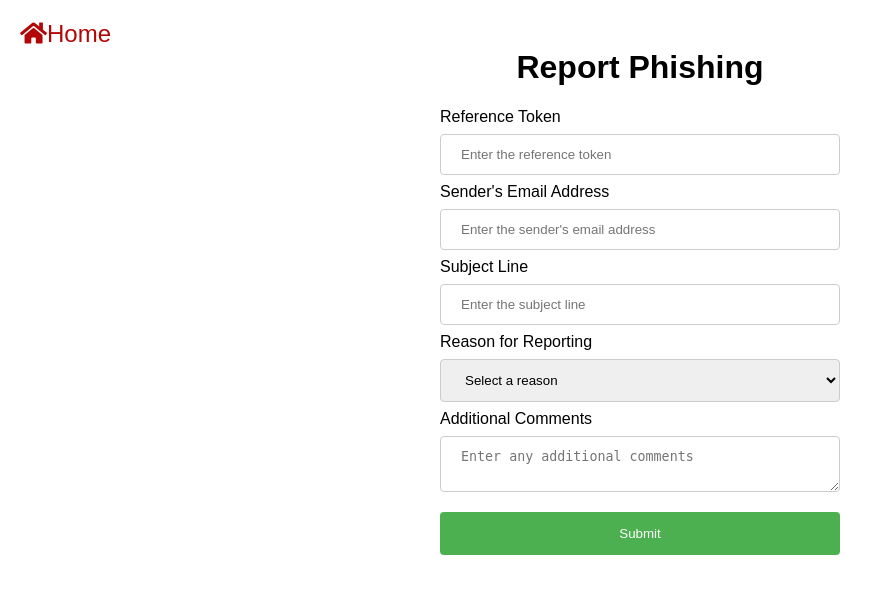
After one commit to avisingh512/PhishingPrevention, a Flask app: page /report_phish/1 in a window 1280 px wide. The commit adds this page. Shown: the top 594 px of the page, without its empty margins (0-883 px from the left). Run offline with Flask 3, Linux system fonts and the light colour scheme.

Commit message:
feat: added report phish feature

```diff
--- a/app.py
+++ b/app.py
@@ -196,9 +196,25 @@ def search():
     else:
         return render_template('user.html', message='No data found for the given Reference Token.')
 
-@app.route('/user')
-def user_page():
-    return render_template('user.html')
+
+@app.route('/report_phish/<string:email>', methods=['GET'])
+def report_phish(email):
+    return render_template('report_phish.html', send_to=email)
+
+
+@app.route('/report_phishing', methods=['POST'])
+def report_phishing():
+    data = request.get_json()
+
+    unique_token = data.get('unique-token')
+    sender_email = data.get('sender-email')
+    subject = data.get('subject')
+    reason = data.get('reason')
+    comments = data.get('comments')
+
+    # Return a success response
+    return jsonify({'message': 'Phishing report received successfully.'})
+
 
 if __name__ == '__main__':
-    app.run(debug=True)
+     app.run(debug=True)
--- /dev/null
+++ b/templates/report_phish.html
@@ -0,0 +1,136 @@
+<!DOCTYPE html>
+<html>
+<head>
+    <title>Report Phishing</title>
+    <link rel="stylesheet" href="https://cdnjs.cloudflare.com/ajax/libs/font-awesome/5.15.3/css/all.min.css" integrity="sha512-iBBXm8fW90+nuLcSKlbmrPcLa0OT92xO1BIsZ+ywDWZCvqsWgccV3gFoRBv0z+8dLJgyAHIhR35VZc2oM/gI1w==" crossorigin="anonymous" referrerpolicy="no-referrer" />
+    <style>
+        body {
+            font-family: Arial, sans-serif;
+            padding: 20px;
+        }
+        h1 {
+            text-align: center;
+        }
+        form {
+            max-width: 400px;
+            margin: 0 auto;
+        }
+        input[type=text], select, textarea {
+            width: 100%;
+            padding: 12px 20px;
+            margin: 8px 0;
+            display: inline-block;
+            border: 1px solid #ccc;
+            border-radius: 4px;
+            box-sizing: border-box;
+        }
+        input[type=submit] {
+            width: 100%;
+            background-color: #4CAF50;
+            color: white;
+            padding: 14px 20px;
+            margin: 8px 0;
+            border: none;
+            border-radius: 4px;
+            cursor: pointer;
+        }
+        input[type=submit]:hover {
+            background-color: #45a049;
+        }
+
+        .home-icon {
+            position: fixed;
+            top: 20px;
+            left: 20px;
+            font-size: 24px;
+            color: #b30606;
+            text-decoration: none;
+            transition: color 0.3s ease;
+            z-index: 1; /* Add a higher z-index to ensure the icon is displayed on top */
+        }
+
+        .home-icon:hover {
+            color: #000000;
+        }
+
+        .user-info {
+            display: none;
+        }
+    </style>
+</head>
+<body>
+    <a href="#" onclick="goHome()" class="home-icon"><i class="fas fa-home"></i>Home</a>
+    <div class="container">
+        <div class="user-info">
+            <ul>
+                <li id="send_to"><strong>User: {{ send_to }}</strong> </li>
+            </ul>
+        </div>
+
+        <h1>Report Phishing</h1>
+        <form id="phishing-form">
+            <label for="unique-token">Reference Token</label>
+            <input type="text" id="unique-token" name="unique-token" placeholder="Enter the reference token" required>
+
+            <label for="sender-email">Sender's Email Address</label>
+            <input type="text" id="sender-email" name="sender-email" placeholder="Enter the sender's email address" required>
+
+            <label for="subject">Subject Line</label>
+            <input type="text" id="subject" name="subject" placeholder="Enter the subject line" required>
+
+            <label for="reason">Reason for Reporting</label>
+            <select id="reason" name="reason" required>
+                <option value="">Select a reason</option>
+                <option value="suspicious-content">Suspicious content</option>
+                <option value="personal-info">Requesting personal information</option>
+                <option value="unauthorized-access">Unauthorized account access attempt</option>
+                <option value="other">Other</option>
+            </select>
+
+            <label for="comments">Additional Comments</label>
+            <textarea id="comments" name="comments" placeholder="Enter any additional comments"></textarea>
+
+            <input type="submit" value="Submit">
+        </form>
+    </div>
+    <script>
+        const form = document.getElementById('phishing-form');
+
+        form.addEventListener('submit', (event) => {
+            event.preventDefault();
+
+            const formData = new FormData(form);
+            const data = {};
+
+            for (const [key, value] of formData.entries()) {
+                data[key] = value;
+            }
+
+            fetch('/report_phishing', {
+                method: 'POST',
+                headers: {
+                    'Content-Type': 'application/json'
+                },
+                body: JSON.stringify(data)
+            })
+            .then(response => response.json())
+            .then(data => {
+                console.log('Success:', data);
+                alert('Phishing report submitted successfully!');
+                form.reset();
+            })
+            .catch(error => {
+                console.error('Error:', error);
+                alert('An error occurred while submitting the phishing report.');
+            });
+        });
+
+        function goHome() {
+            const send_to_element = document.getElementById('send_to');
+            const sender_info = send_to_element.textContent.split(':');
+            const email = sender_info[1].trim();
+            window.location.href = '/user/' + email;
+        }
+    </script>
+</body>
+</html>
```
Also changed, not shown: templates/qr_info.html (+9 -5 lines), templates/user.html (+5 -3 lines).
